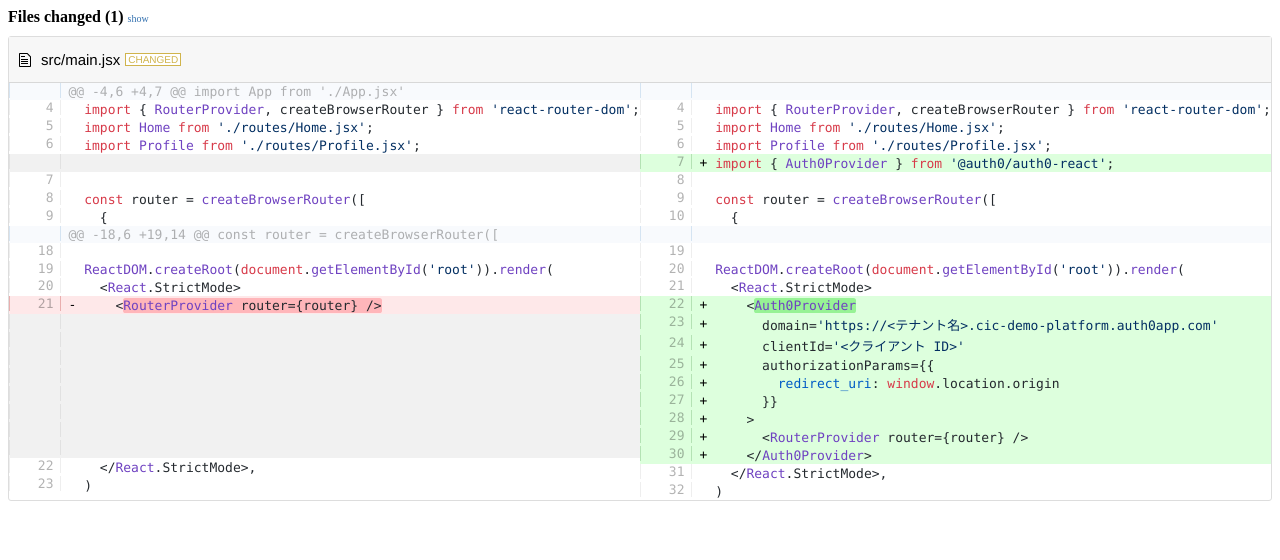
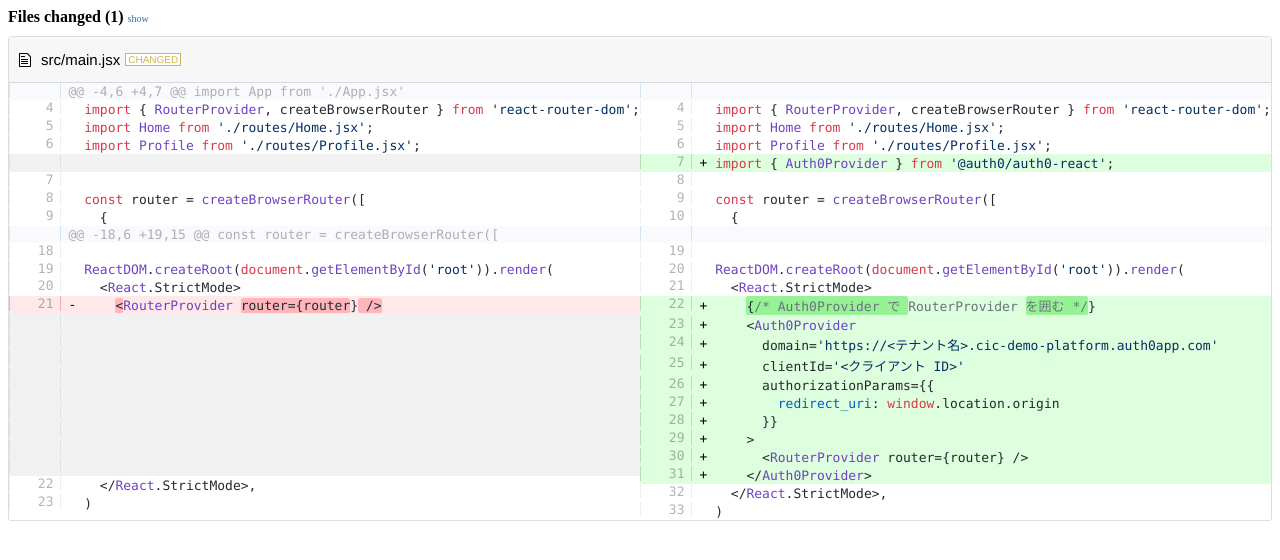
Before and after one commit to nsatomi/okta-cic-handson-docs, a Jekyll site: the page assets/diff/2-3-3.html, which Jekyll copies as it is, in a window 1280 px wide. Shown: the top 560 px of the page. Built offline with Jekyll 4.4.1, drawn with Linux system fonts in a browser that asks for light colours; nearby versions of some CDN libraries.

Commit message:
details summary test

```diff
--- a/assets/diff/2-3-3.html
+++ b/assets/diff/2-3-3.html
@@ -54,7 +54,7 @@
           <path d="M13 1H1C0.45 1 0 1.45 0 2v12c0 0.55 0.45 1 1 1h12c0.55 0 1-0.45 1-1V2c0-0.55-0.45-1-1-1z m0 13H1V2h12v12zM4 8c0-1.66 1.34-3 3-3s3 1.34 3 3-1.34 3-3 3-3-1.34-3-3z"></path>
       </svg>      <a href="#d2h-037861" class="d2h-file-name">src/main.jsx</a>
       <span class="d2h-file-stats">
-          <span class="d2h-lines-added">+10</span>
+          <span class="d2h-lines-added">+11</span>
           <span class="d2h-lines-deleted">-1</span>
       </span>
     </span>
@@ -156,7 +156,7 @@
 </tr><tr>
     <td class="d2h-code-side-linenumber d2h-info"></td>
     <td class="d2h-info">
-        <div class="d2h-code-side-line">@@ -18,6 +19,14 @@ const router = createBrowserRouter([</div>
+        <div class="d2h-code-side-line">@@ -18,6 +19,15 @@ const router = createBrowserRouter([</div>
     </td>
 </tr><tr>
     <td class="d2h-code-side-linenumber d2h-cntx">
@@ -195,7 +195,17 @@
     <td class="d2h-del d2h-change">
         <div class="d2h-code-side-line">
             <span class="d2h-code-line-prefix">-</span>
-            <span class="d2h-code-line-ctn">    &lt;<del>RouterProvider router={router} &#x2F;&gt;</del></span>
+            <span class="d2h-code-line-ctn">    <del>&lt;</del>RouterProvider <del>router={router</del>}<del> &#x2F;&gt;</del></span>
+        </div>
+    </td>
+</tr><tr>
+    <td class="d2h-code-side-linenumber d2h-code-side-emptyplaceholder d2h-cntx d2h-emptyplaceholder">
+
+    </td>
+    <td class="d2h-cntx d2h-emptyplaceholder">
+        <div class="d2h-code-side-line d2h-code-side-emptyplaceholder">
+            <span class="d2h-code-line-prefix">&nbsp;</span>
+            <span class="d2h-code-line-ctn"><br></span>
         </div>
     </td>
 </tr><tr>
@@ -424,7 +434,7 @@
     <td class="d2h-ins d2h-change">
         <div class="d2h-code-side-line">
             <span class="d2h-code-line-prefix">+</span>
-            <span class="d2h-code-line-ctn">    &lt;<ins>Auth0Provider</ins></span>
+            <span class="d2h-code-line-ctn">    <ins>{&#x2F;* Auth0Provider で </ins>RouterProvider <ins>を囲む *&#x2F;</ins>}</span>
         </div>
     </td>
 </tr><tr>
@@ -434,7 +444,7 @@
     <td class="d2h-ins">
         <div class="d2h-code-side-line">
             <span class="d2h-code-line-prefix">+</span>
-            <span class="d2h-code-line-ctn">      domain=&#x27;https:&#x2F;&#x2F;&lt;テナント名&gt;.cic-demo-platform.auth0app.com&#x27;</span>
+            <span class="d2h-code-line-ctn">    &lt;Auth0Provider</span>
         </div>
     </td>
 </tr><tr>
@@ -444,7 +454,7 @@
     <td class="d2h-ins">
         <div class="d2h-code-side-line">
             <span class="d2h-code-line-prefix">+</span>
-            <span class="d2h-code-line-ctn">      clientId=&#x27;&lt;クライアント ID&gt;&#x27;</span>
+            <span class="d2h-code-line-ctn">      domain=&#x27;https:&#x2F;&#x2F;&lt;テナント名&gt;.cic-demo-platform.auth0app.com&#x27;</span>
         </div>
     </td>
 </tr><tr>
@@ -454,7 +464,7 @@
     <td class="d2h-ins">
         <div class="d2h-code-side-line">
             <span class="d2h-code-line-prefix">+</span>
-            <span class="d2h-code-line-ctn">      authorizationParams={{</span>
+            <span class="d2h-code-line-ctn">      clientId=&#x27;&lt;クライアント ID&gt;&#x27;</span>
         </div>
     </td>
 </tr><tr>
@@ -464,7 +474,7 @@
     <td class="d2h-ins">
         <div class="d2h-code-side-line">
             <span class="d2h-code-line-prefix">+</span>
-            <span class="d2h-code-line-ctn">        redirect_uri: window.location.origin</span>
+            <span class="d2h-code-line-ctn">      authorizationParams={{</span>
         </div>
     </td>
 </tr><tr>
@@ -474,7 +484,7 @@
     <td class="d2h-ins">
         <div class="d2h-code-side-line">
             <span class="d2h-code-line-prefix">+</span>
-            <span class="d2h-code-line-ctn">      }}</span>
+            <span class="d2h-code-line-ctn">        redirect_uri: window.location.origin</span>
         </div>
     </td>
 </tr><tr>
@@ -484,7 +494,7 @@
     <td class="d2h-ins">
         <div class="d2h-code-side-line">
             <span class="d2h-code-line-prefix">+</span>
-            <span class="d2h-code-line-ctn">    &gt;</span>
+            <span class="d2h-code-line-ctn">      }}</span>
         </div>
     </td>
 </tr><tr>
@@ -494,7 +504,7 @@
     <td class="d2h-ins">
         <div class="d2h-code-side-line">
             <span class="d2h-code-line-prefix">+</span>
-            <span class="d2h-code-line-ctn">      &lt;RouterProvider router={router} &#x2F;&gt;</span>
+            <span class="d2h-code-line-ctn">    &gt;</span>
         </div>
     </td>
 </tr><tr>
@@ -504,12 +514,22 @@
     <td class="d2h-ins">
         <div class="d2h-code-side-line">
             <span class="d2h-code-line-prefix">+</span>
+            <span class="d2h-code-line-ctn">      &lt;RouterProvider router={router} &#x2F;&gt;</span>
+        </div>
+    </td>
+</tr><tr>
+    <td class="d2h-code-side-linenumber d2h-ins">
+      31
+    </td>
+    <td class="d2h-ins">
+        <div class="d2h-code-side-line">
+            <span class="d2h-code-line-prefix">+</span>
             <span class="d2h-code-line-ctn">    &lt;&#x2F;Auth0Provider&gt;</span>
         </div>
     </td>
 </tr><tr>
     <td class="d2h-code-side-linenumber d2h-cntx">
-      31
+      32
     </td>
     <td class="d2h-cntx">
         <div class="d2h-code-side-line">
@@ -519,7 +539,7 @@
     </td>
 </tr><tr>
     <td class="d2h-code-side-linenumber d2h-cntx">
-      32
+      33
     </td>
     <td class="d2h-cntx">
         <div class="d2h-code-side-line">
```
Also changed, not shown: docs/guide-2-3.md (+4 -0 lines).
